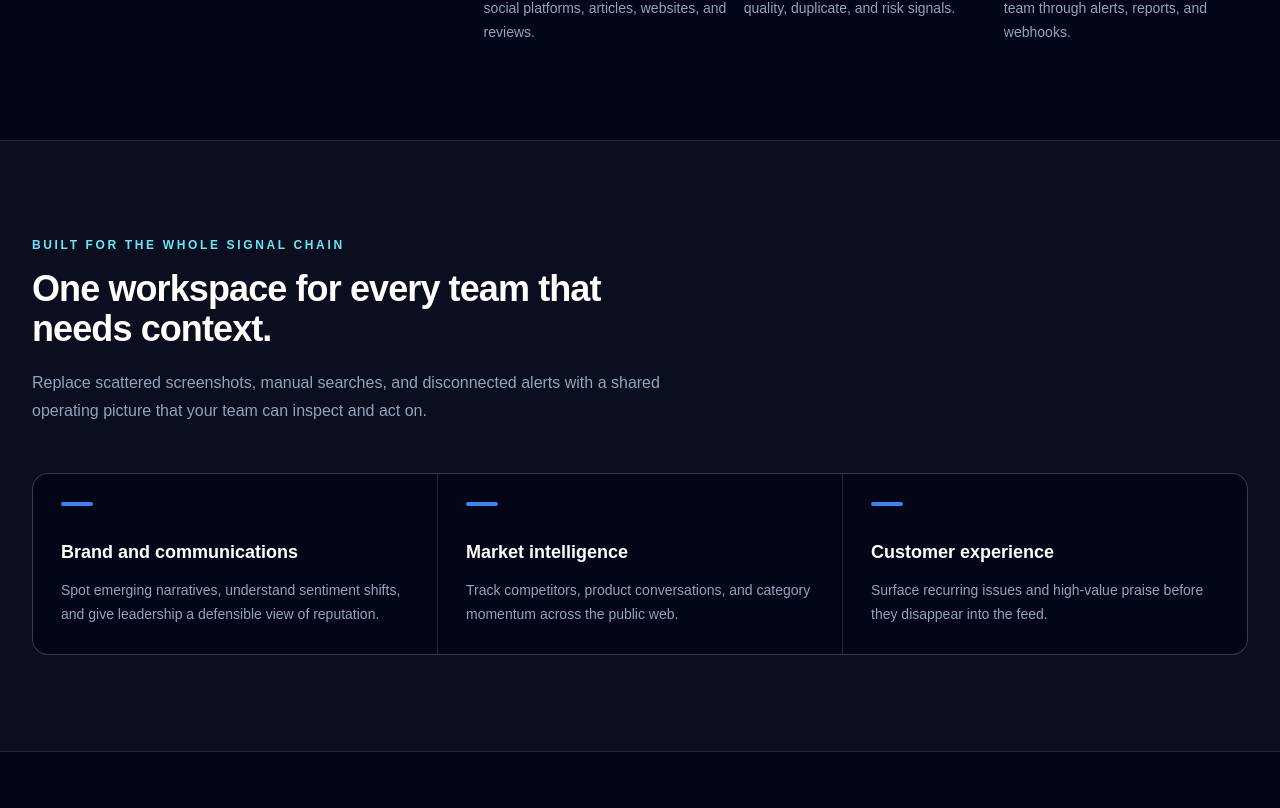
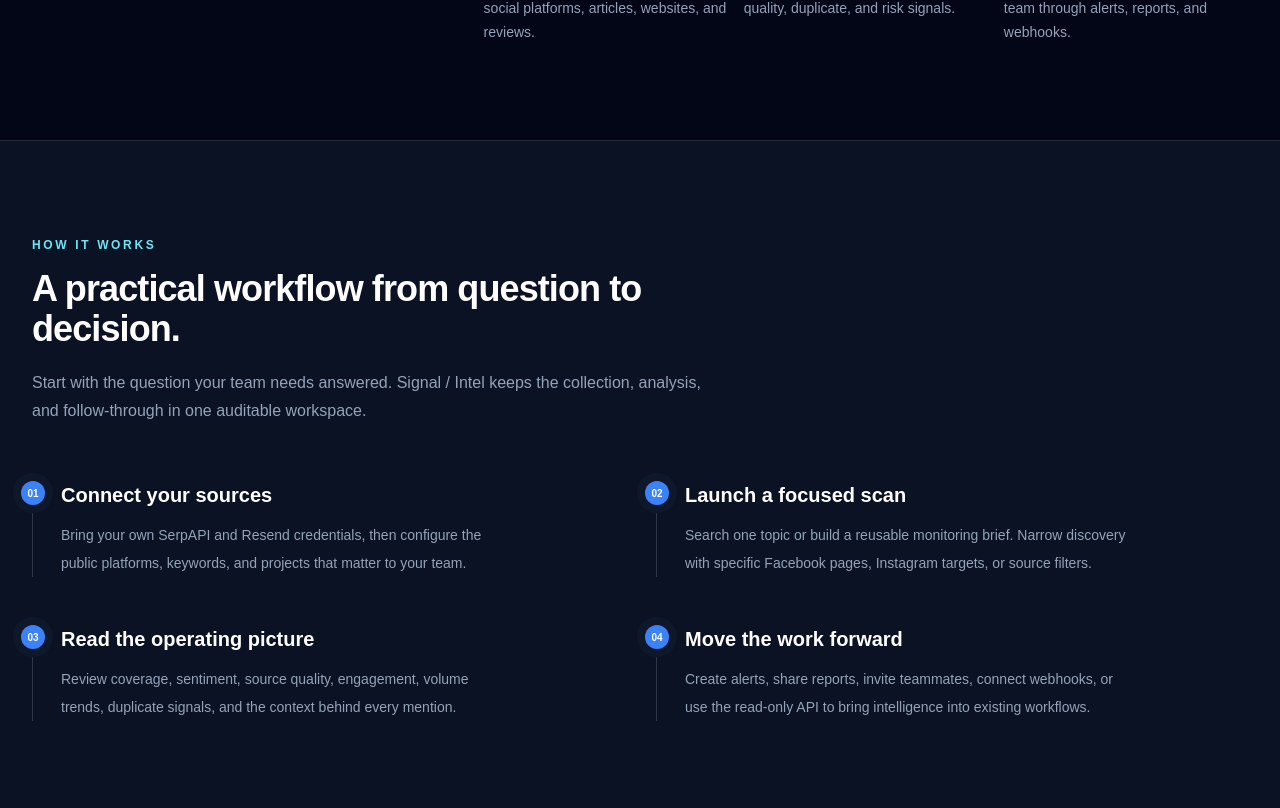
Before and after one commit to shahk87654/Social-Intelligence, a Next.js app in the folder dashboard/: page / in a window 1280 px wide. Shown: the part 1032-1840 px from the top of the page. Built offline with nearby package versions, Linux system fonts and the light colour scheme.

Commit message:
Add landing page workflow details

```diff
--- a/dashboard/components/LandingPage.tsx
+++ b/dashboard/components/LandingPage.tsx
@@ -10,6 +10,13 @@ const useCases = [
   ["Brand and communications", "Spot emerging narratives, understand sentiment shifts, and give leadership a defensible view of reputation."],
   ["Market intelligence", "Track competitors, product conversations, and category momentum across the public web."],
   ["Customer experience", "Surface recurring issues and high-value praise before they disappear into the feed."],
+];
+
+const workflow = [
+  ["01", "Connect your sources", "Bring your own SerpAPI and Resend credentials, then configure the public platforms, keywords, and projects that matter to your team."],
+  ["02", "Launch a focused scan", "Search one topic or build a reusable monitoring brief. Narrow discovery with specific Facebook pages, Instagram targets, or source filters."],
+  ["03", "Read the operating picture", "Review coverage, sentiment, source quality, engagement, volume trends, duplicate signals, and the context behind every mention."],
+  ["04", "Move the work forward", "Create alerts, share reports, invite teammates, connect webhooks, or use the read-only API to bring intelligence into existing workflows."],
 ];
 
 export default function LandingPage() {
@@ -35,6 +42,13 @@ export default function LandingPage() {
 
       <section className="mx-auto max-w-7xl px-6 py-24 lg:px-8"><div className="grid gap-10 lg:grid-cols-[0.7fr_1.3fr]"><div><p className="text-xs font-bold uppercase tracking-[0.22em] text-blue-400">One operating picture</p><h2 className="mt-4 text-3xl font-semibold tracking-tight sm:text-4xl">From public mentions to confident action.</h2></div><div className="grid gap-4 sm:grid-cols-3">{capabilities.map(([number, title, description]) => <div key={number} className="border-t border-white/15 pt-5"><div className="text-xs font-mono text-cyan-300">{number}</div><h3 className="mt-8 text-lg font-semibold">{title}</h3><p className="mt-3 text-sm leading-6 text-slate-400">{description}</p></div>)}</div></div></section>
 
+      <section className="border-y border-white/10 bg-slate-900/70">
+        <div className="mx-auto max-w-7xl px-6 py-24 lg:px-8">
+          <div className="max-w-2xl"><p className="text-xs font-bold uppercase tracking-[0.22em] text-cyan-300">How it works</p><h2 className="mt-4 text-3xl font-semibold tracking-tight sm:text-4xl">A practical workflow from question to decision.</h2><p className="mt-5 text-base leading-7 text-slate-400">Start with the question your team needs answered. Signal / Intel keeps the collection, analysis, and follow-through in one auditable workspace.</p></div>
+          <div className="mt-14 grid gap-x-8 gap-y-12 md:grid-cols-2">{workflow.map(([number, title, description]) => <div key={number} className="relative border-l border-white/15 pl-7"><span className="absolute -left-3 top-0 flex h-6 w-6 items-center justify-center rounded-full bg-blue-500 text-[10px] font-bold text-white ring-8 ring-slate-900">{number}</span><h3 className="text-xl font-semibold">{title}</h3><p className="mt-3 max-w-md text-sm leading-7 text-slate-400">{description}</p></div>)}</div>
+        </div>
+      </section>
+
       <section className="border-y border-white/10 bg-white/[0.03]">
         <div className="mx-auto max-w-7xl px-6 py-24 lg:px-8">
           <div className="max-w-2xl"><p className="text-xs font-bold uppercase tracking-[0.22em] text-cyan-300">Built for the whole signal chain</p><h2 className="mt-4 text-3xl font-semibold tracking-tight sm:text-4xl">One workspace for every team that needs context.</h2><p className="mt-5 text-base leading-7 text-slate-400">Replace scattered screenshots, manual searches, and disconnected alerts with a shared operating picture that your team can inspect and act on.</p></div>
@@ -49,4 +63,5 @@ export default function LandingPage() {
       <footer className="mx-auto flex max-w-7xl flex-col gap-4 px-6 py-8 text-xs text-slate-500 sm:flex-row sm:items-center sm:justify-between lg:px-8"><span>© 2026 Signal / Intel</span><div className="flex gap-5"><Link href="/privacy" className="transition hover:text-white">Privacy</Link><Link href="/terms" className="transition hover:text-white">Terms</Link><Link href="/login" className="transition hover:text-white">Sign in</Link></div></footer>
     </main>
   );
+
 }
```
